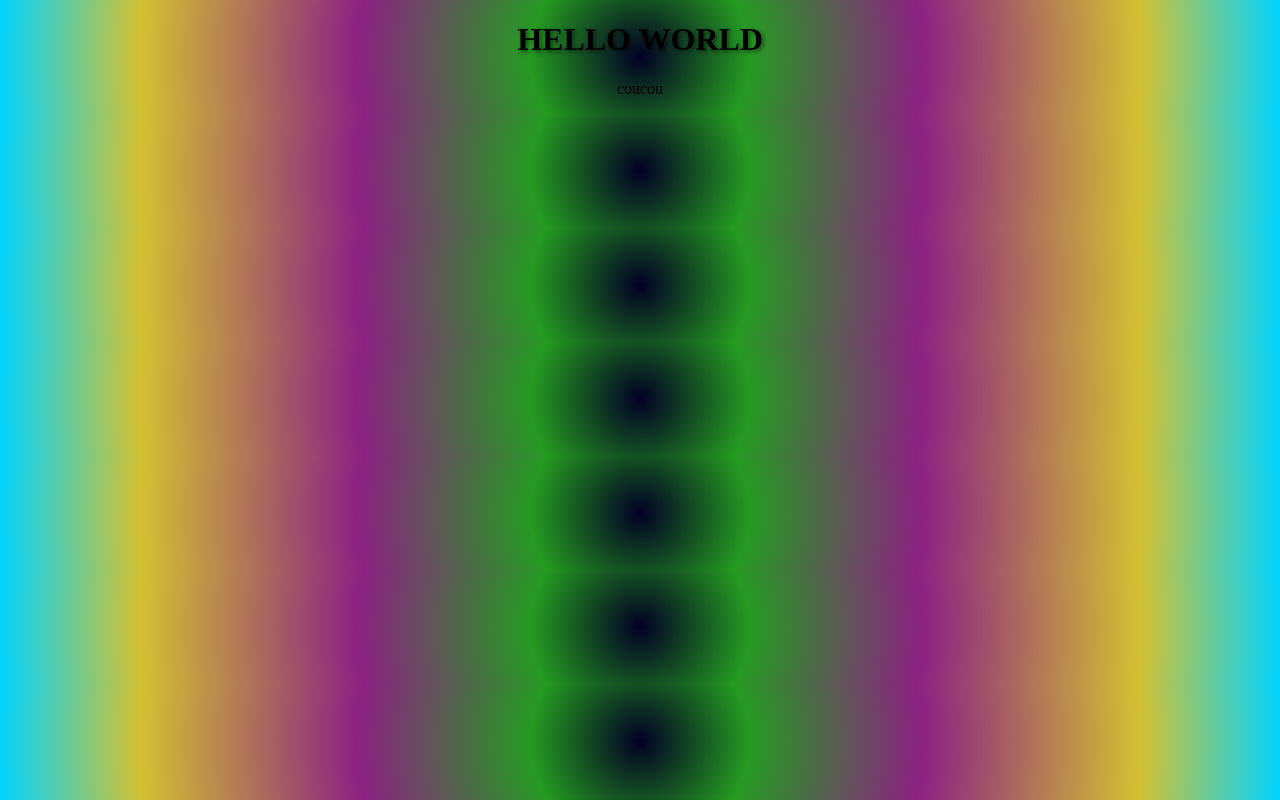
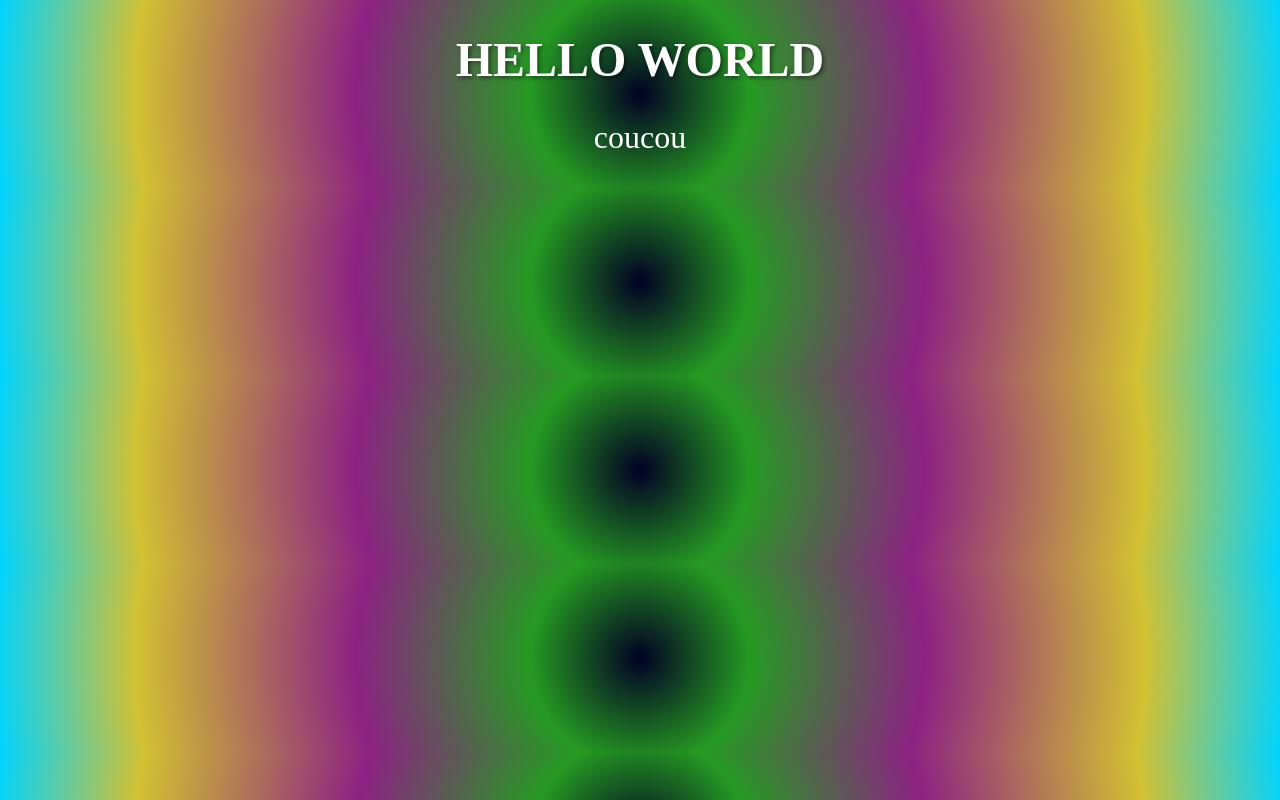
Before and after one commit to isma444/azure, a plain HTML site: page index.html in a window 1280 px wide. Drawn offline with Linux system fonts and the light colour scheme.

Commit message:
add colors

```diff
--- a/style.css
+++ b/style.css
@@ -6,7 +6,11 @@ h1{
     text-align: center;
     text-transform: uppercase;
     text-shadow: 2px 2px 4px rgba(0, 0, 0, 0.5);
+    color : white;
+    font-size: 3rem;
 }
 p{
     text-align: center;
+    color : white;
+    font-size: 2rem;
 }
```
